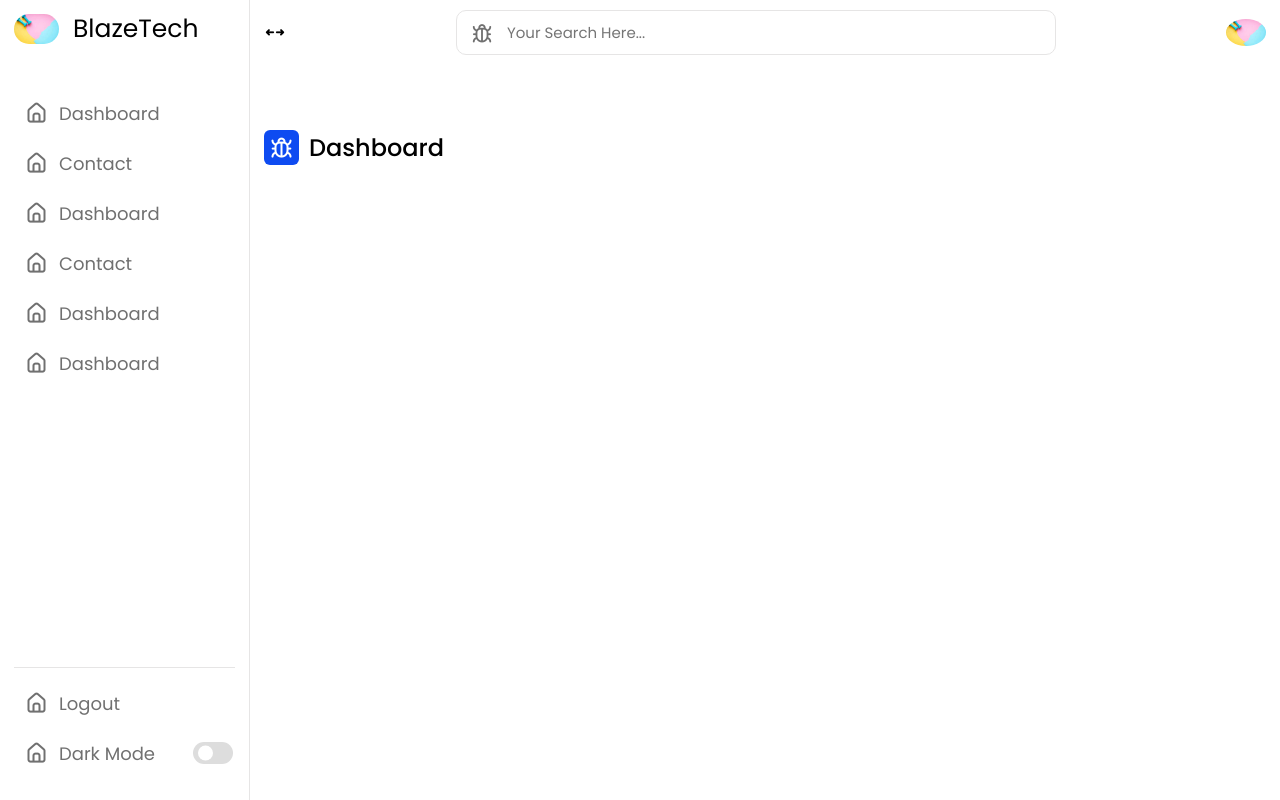
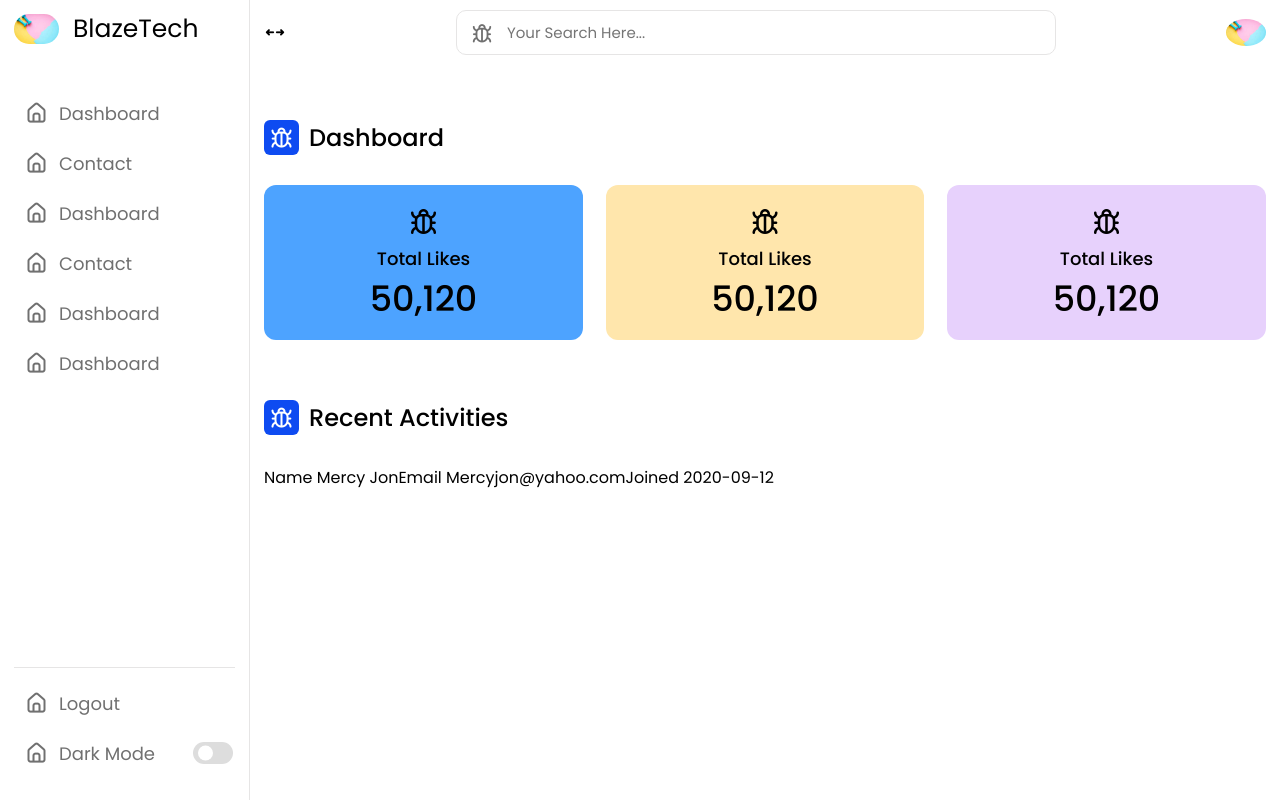
Before and after one commit to AbeyCT/BlazeTech, a plain HTML site: page index.html in a window 1280 px wide. Drawn offline with nearby package versions, Linux system fonts and the light colour scheme.

Commit message:
activities

```diff
--- a/index.html
+++ b/index.html
@@ -94,11 +94,49 @@
                 <div class="title">
                     <i class="uil uil-bug"></i>
                     <span class="text">Dashboard</span>
+                </div>
 
+                <div class="boxes">
+                    <div class="box box1">
+                        <i class="uil uil-bug"></i>
+                        <span class="text">Total Likes</span>
+                        <span class="number">50,120</span>
+                    </div>
+                    <div class="box box2">
+                        <i class="uil uil-bug"></i>
+                        <span class="text">Total Likes</span>
+                        <span class="number">50,120</span>
+                    </div>
+                    <div class="box box3">
+                        <i class="uil uil-bug"></i>
+                        <span class="text">Total Likes</span>
+                        <span class="number">50,120</span>
+                    </div>
+                </div>
+            </div>
+
+            <div class="activity">
+                <div class="title">
+                    <i class="uil uil-bug"></i>
+                    <span class="text">Recent Activities</span>
+                </div>
+
+                <div class="activity-data">
+                    <div class="data names">
+                        <span class="data-title">Name</span>
+                        <span class="data-list">Mercy Jon</span>
+                    </div>
+                    <div class="data email">
+                        <span class="data-title">Email</span>
+                        <span class="data-list">Mercyjon@yahoo.com</span>
+                    </div>
+                    <div class="data joined">
+                        <span class="data-title">Joined</span>
+                        <span class="data-list">2020-09-12</span>
+                    </div>
                 </div>
             </div>
         </div>
-
     </section>
 
     <script src="script.js"></script>
--- a/style.css
+++ b/style.css
@@ -291,7 +291,7 @@ nav.close ~ .dashboard {
 .dash-content .title {
     display: flex;
     align-items: center;
-    margin: 70px 0 30px 0;
+    margin: 60px 0 30px 0;
 }
 
 .dash-content .title i {
@@ -314,3 +314,49 @@ nav.close ~ .dashboard {
     color: var(--text-color);
     margin-left: 10px;
 }
+
+.dash-content .boxes {
+    display: flex;
+    align-items: center;
+    justify-content: space-between;
+}
+
+.dash-content .boxes .box {
+    display: flex;
+    align-items: center;
+    border-radius: 12px;
+    flex-direction: column;
+    width: calc(100% / 3 - 15px);
+    padding: 15px 20px;
+    background-color: var(--box1-color);
+}
+
+.box i {
+    font-size: 30px;
+    color: var(--text-color);
+}
+
+.box .text {
+    white-space: nowrap;
+    font-size: 18px;
+    font-weight: 500;
+    color: var(--text-color);
+}
+
+.boxes .box .number {
+    font-size: 35px;
+    font-weight: 500;
+    color: var(--text-color);
+}
+
+.boxes .box.box2 {
+    background-color: var(--box2-color);
+}
+
+.boxes .box.box3 {
+    background-color: var(--box3-color);
+}
+
+.dash-content .activity .activity-data {
+    display: flex;
+}
```
